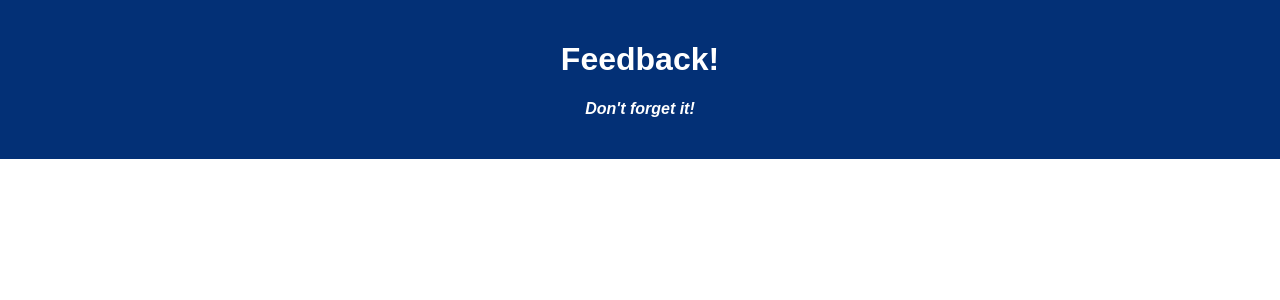
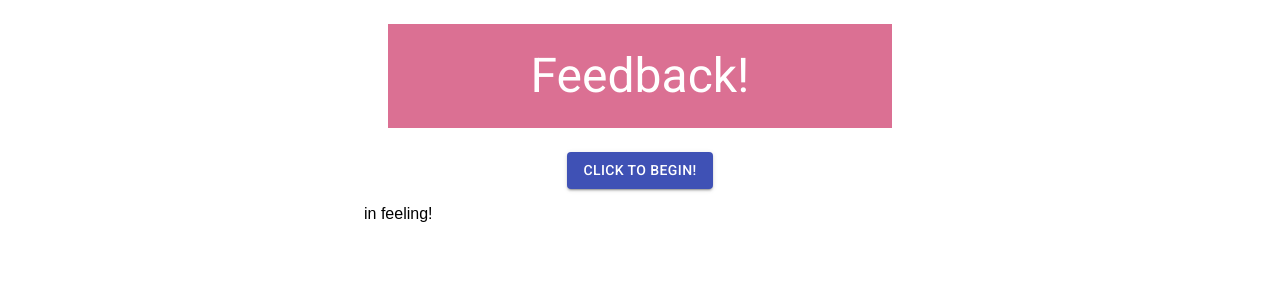
Before and after one commit to percburk/redux-feedback-loop, a React (Create React App) app: page /#/feeling in a window 1280 px wide. Before the commit this address led to /#/. Shown: the top 300 px of the page. Built offline with nearby package versions, Linux system fonts and the light colour scheme.

Commit message:
added react-router-dom, imported all components

```diff
--- a/package.json
+++ b/package.json
@@ -12,6 +12,7 @@
     "react": "^17.0.1",
     "react-dom": "^17.0.1",
     "react-redux": "^7.2.2",
+    "react-router-dom": "^5.2.0",
     "react-scripts": "^4.0.1",
     "redux": "^4.0.5",
     "redux-logger": "^3.0.6"
--- a/src/components/App/App.jsx
+++ b/src/components/App/App.jsx
@@ -1,16 +1,35 @@
 import React from 'react';
-import axios from 'axios';
 import './App.css';
+import { HashRouter as Router, Route, Link } from 'react-router-dom';
+import { Container, Box, Typography } from '@material-ui/core';
+
+// import components into App
+import Comments from '../Comments/Comments';
+import Home from '../Home/Home';
+import Feeling from '../Feeling/Feeling';
+import Support from '../Support/Support';
+import Understanding from '../Understanding/Understanding';
 
 function App() {
-
   return (
-    <div className='App'>
-      <header className='App-header'>
-        <h1 className='App-title'>Feedback!</h1>
-        <h4>Don't forget it!</h4>
-      </header>
-    </div>
+    <Router>
+      <Container maxWidth="sm">
+        <Box
+          p={3}
+          m={3}
+          color="white"
+          bgcolor="palevioletred"
+          textAlign="center"
+        >
+          <Typography variant="h3">Feedback!</Typography>
+        </Box>
+        <Route path="/" component={Home} />
+        <Route path="/feeling" component={Feeling} />
+        <Route path="/understanding" component={Understanding} />
+        <Route path="support" component={Support} />
+        <Route path="/comments" component={Comments} />
+      </Container>
+    </Router>
   );
 }
 
--- a/src/components/Comments/Comments.jsx
+++ b/src/components/Comments/Comments.jsx
@@ -0,0 +1,5 @@
+function Comments() {
+  return <p>In comments!</p>;
+}
+
+export default Comments;
--- a/src/components/Feeling/Feeling.jsx
+++ b/src/components/Feeling/Feeling.jsx
@@ -0,0 +1,5 @@
+function Feeling() {
+  return <p>in feeling!</p>
+}
+
+export default Feeling;
--- /dev/null
+++ b/src/components/Home/Home.jsx
@@ -0,0 +1,13 @@
+import { Box, Button } from '@material-ui/core';
+
+function Home() {
+  return (
+    <Box display="flex" justifyContent="center">
+      <Button variant="contained" color="primary">
+        Click to begin!
+      </Button>
+    </Box>
+  );
+}
+
+export default Home;
--- a/src/components/Support/Support.jsx
+++ b/src/components/Support/Support.jsx
@@ -0,0 +1,5 @@
+function Support() {
+  return <p>in support!</p>;
+}
+
+export default Support;
--- a/src/components/Understanding/Understanding.jsx
+++ b/src/components/Understanding/Understanding.jsx
@@ -0,0 +1,5 @@
+function Understanding() {
+  return <p>in understanding!</p>;
+}
+
+export default Understanding;
```
Also changed, not shown: 1 other file (tests, documents, lock files or other folders).
